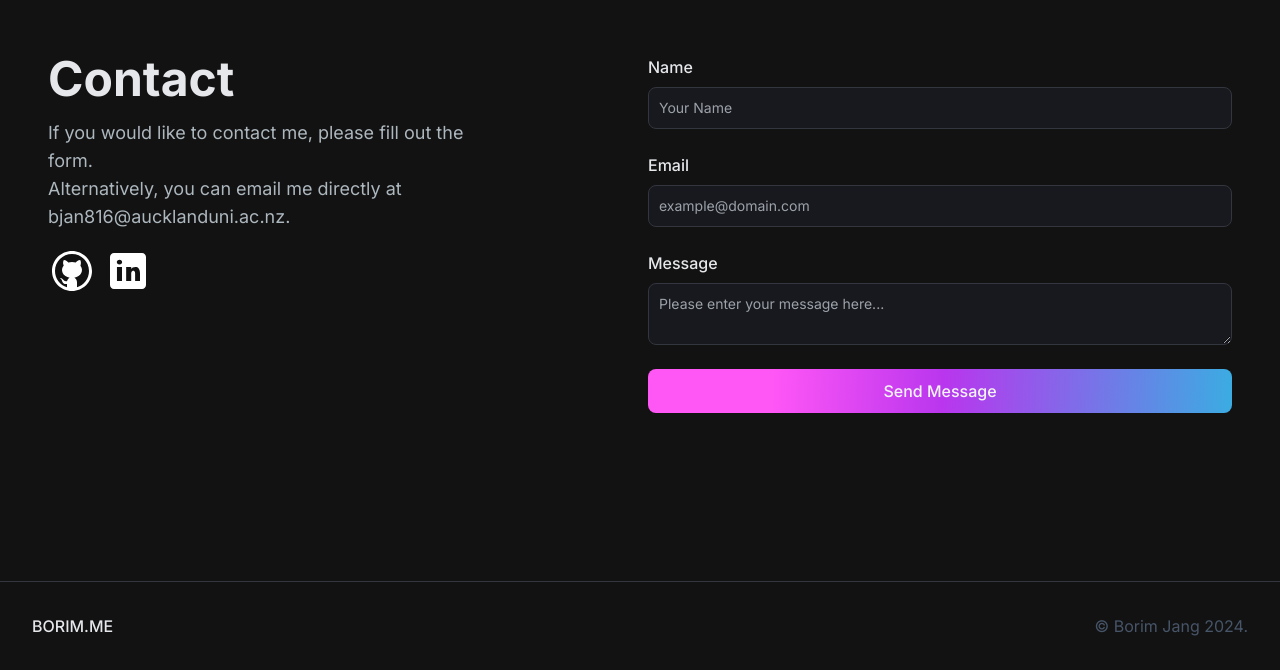
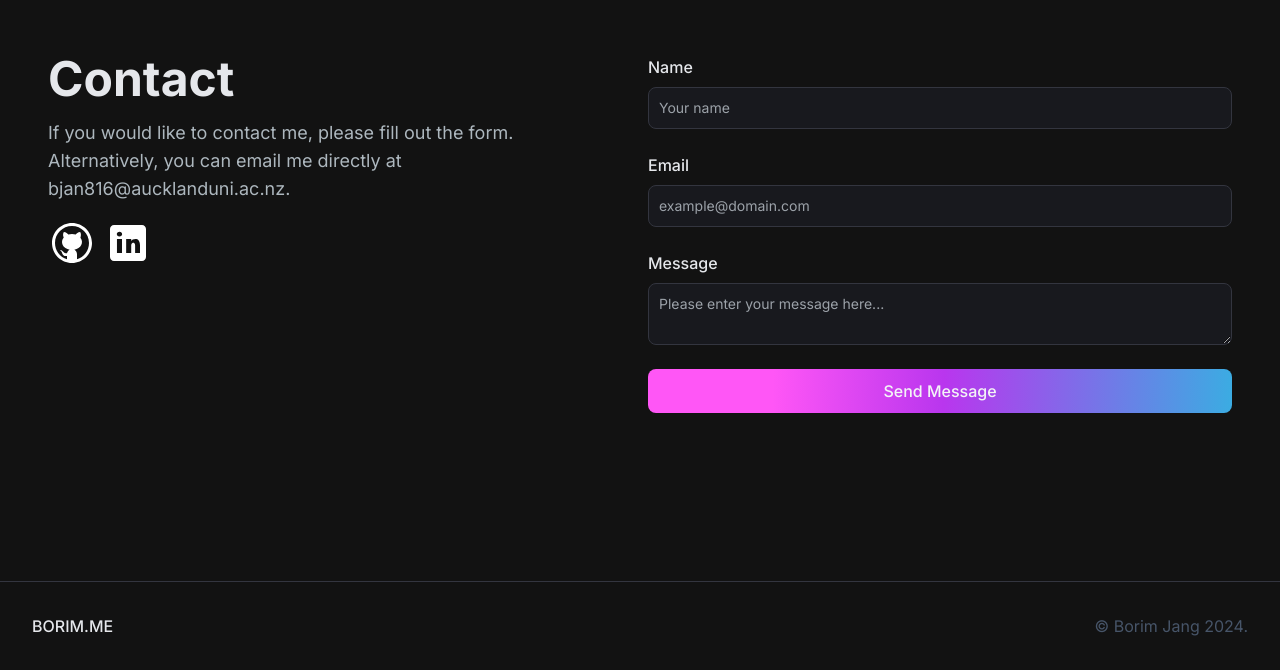
Before and after one commit to bjan816/Portfolio-Borim, a Next.js app: page / in a window 1280 px wide. Shown: the part 3409-4079 px from the top of the page. Built offline with nearby package versions, Linux system fonts and the light colour scheme.

Commit message:
Update ContactSection

```diff
--- a/src/app/components/ContactSection.jsx
+++ b/src/app/components/ContactSection.jsx
@@ -22,7 +22,7 @@ const ContactSection = () => {
                 <h5 className='text-3xl sm:text-4xl md:text-5xl font-bold text-gray-200 mb-4'>
                     Contact
                 </h5>
-                <p className='text-[#ADB7BE] text-base lg:text-lg mb-4 max-w-md'>
+                <p className='text-[#ADB7BE] text-base lg:text-lg mb-4 max-w-lg'>
                     If you would like to contact me, please fill out the form. <br></br>
                     Alternatively, you can email me directly at bjan816@aucklanduni.ac.nz.
                 </p>
@@ -46,7 +46,7 @@ const ContactSection = () => {
                             type='text'
                             name='name'
                             required
-                            placeholder='Your Name'
+                            placeholder='Your name'
                             className='bg-[#18191E] border border-[#33353F] placeholder-[#9CA2A9] text-gray-100 text-sm rounded-lg block w-full p-2.5'
                         />
                     </div>
```
